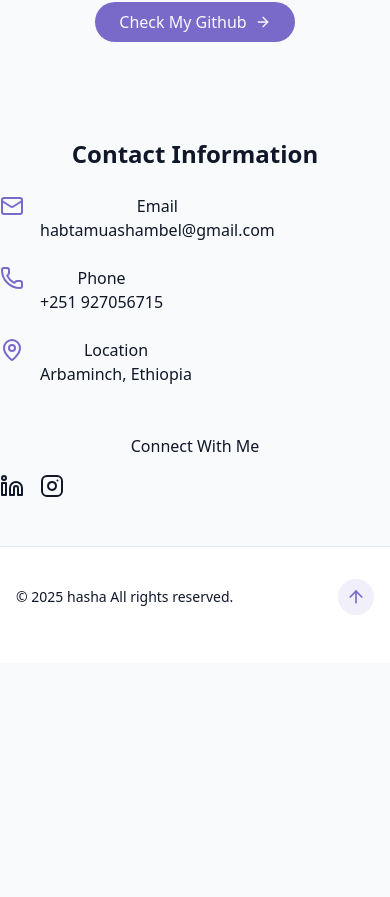
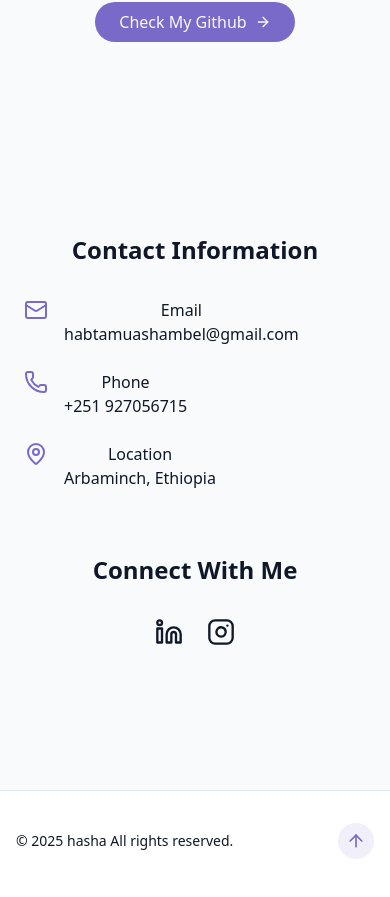
Before and after one commit to habtashagithub/my-portfolio, a React (Vite) app: page / in a window 390 px wide. Shown: the part 7270-8167 px from the top of the page. Before the commit the page ends 7933 px from the top, so only its background shows below. Built offline with nearby package versions, Linux system fonts and the light colour scheme.

Commit message:
Update ContactSection.jsx

```diff
--- a/src/components/ContactSection.jsx
+++ b/src/components/ContactSection.jsx
@@ -2,60 +2,92 @@ import { Mail, Phone, MapPin, Linkedin, Instagram } from "lucide-react";
 
 export const ContactSection = () => {
   return (
-    <div className="grid grid-cols-1 md:grid-cols-2 gap-12">
+    <section id="contact" className="py-24 px-6">
+      <div className="max-w-5xl mx-auto">
+
+        {/* Grid */}
+        <div className="grid grid-cols-1 md:grid-cols-2 gap-16 items-start">
 
           {/* Contact Information */}
           <div>
-        <h3 className="text-2xl font-semibold mb-6">Contact Information</h3>
+            <h3 className="text-2xl font-semibold mb-8 text-center md:text-left">
+              Contact Information
+            </h3>
 
             <div className="space-y-6">
 
-          <div className="flex items-start space-x-4">
+              <div className="flex items-start gap-4">
                 <Mail className="h-6 w-6 text-primary" />
                 <div>
                   <h4 className="font-medium">Email</h4>
-              <a href="mailto:habtamuashambel@gmail.com">
+                  <a
+                    href="mailto:habtamuashambel@gmail.com"
+                    className="text-muted-foreground hover:text-primary"
+                  >
                     habtamuashambel@gmail.com
                   </a>
                 </div>
               </div>
 
-          <div className="flex items-start space-x-4">
+              <div className="flex items-start gap-4">
                 <Phone className="h-6 w-6 text-primary" />
                 <div>
                   <h4 className="font-medium">Phone</h4>
-              <a href="tel:+251927056715">
+                  <a
+                    href="tel:+251927056715"
+                    className="text-muted-foreground hover:text-primary"
+                  >
                     +251 927056715
                   </a>
                 </div>
               </div>
 
-          <div className="flex items-start space-x-4">
+              <div className="flex items-start gap-4">
                 <MapPin className="h-6 w-6 text-primary" />
                 <div>
                   <h4 className="font-medium">Location</h4>
-              <p>Arbaminch, Ethiopia</p>
+                  <p className="text-muted-foreground">
+                    Arbaminch, Ethiopia
+                  </p>
                 </div>
               </div>
 
             </div>
           </div>
 
+
           {/* Connect With Me */}
           <div>
-        <h4 className="font-medium mb-4">Connect With Me</h4>
+            <h3 className="text-2xl font-semibold mb-8 text-center md:text-left">
+              Connect With Me
+            </h3>
 
-        <div className="flex space-x-4">
-          <a href="https://www.linkedin.com/in/habtamua-sarato-840003219" target="_blank">
-            <Linkedin />
+            <div className="flex gap-6 justify-center md:justify-start">
+
+              <a
+                href="https://www.linkedin.com/in/habtamua-sarato-840003219"
+                target="_blank"
+                rel="noopener noreferrer"
+                className="hover:text-primary hover:scale-110 transition"
+              >
+                <Linkedin size={28} />
               </a>
 
-          <a href="https://www.instagram.com/hashas2881/" target="_blank">
-            <Instagram />
+              <a
+                href="https://www.instagram.com/hashas2881/"
+                target="_blank"
+                rel="noopener noreferrer"
+                className="hover:text-primary hover:scale-110 transition"
+              >
+                <Instagram size={28} />
               </a>
+
             </div>
           </div>
 
         </div>
+
+      </div>
+    </section>
   );
 };
```
Lines whose indentation alone changed are shown as unchanged.
